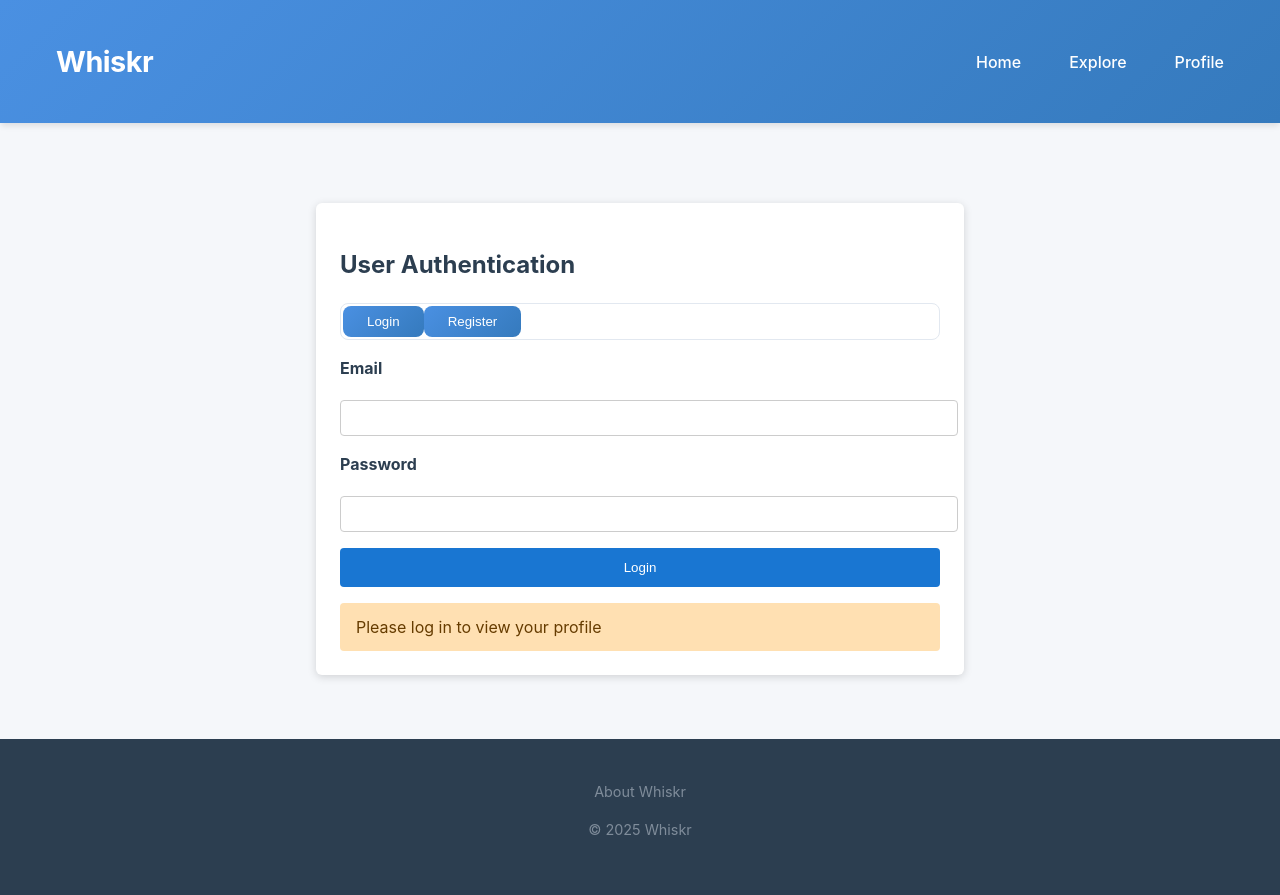
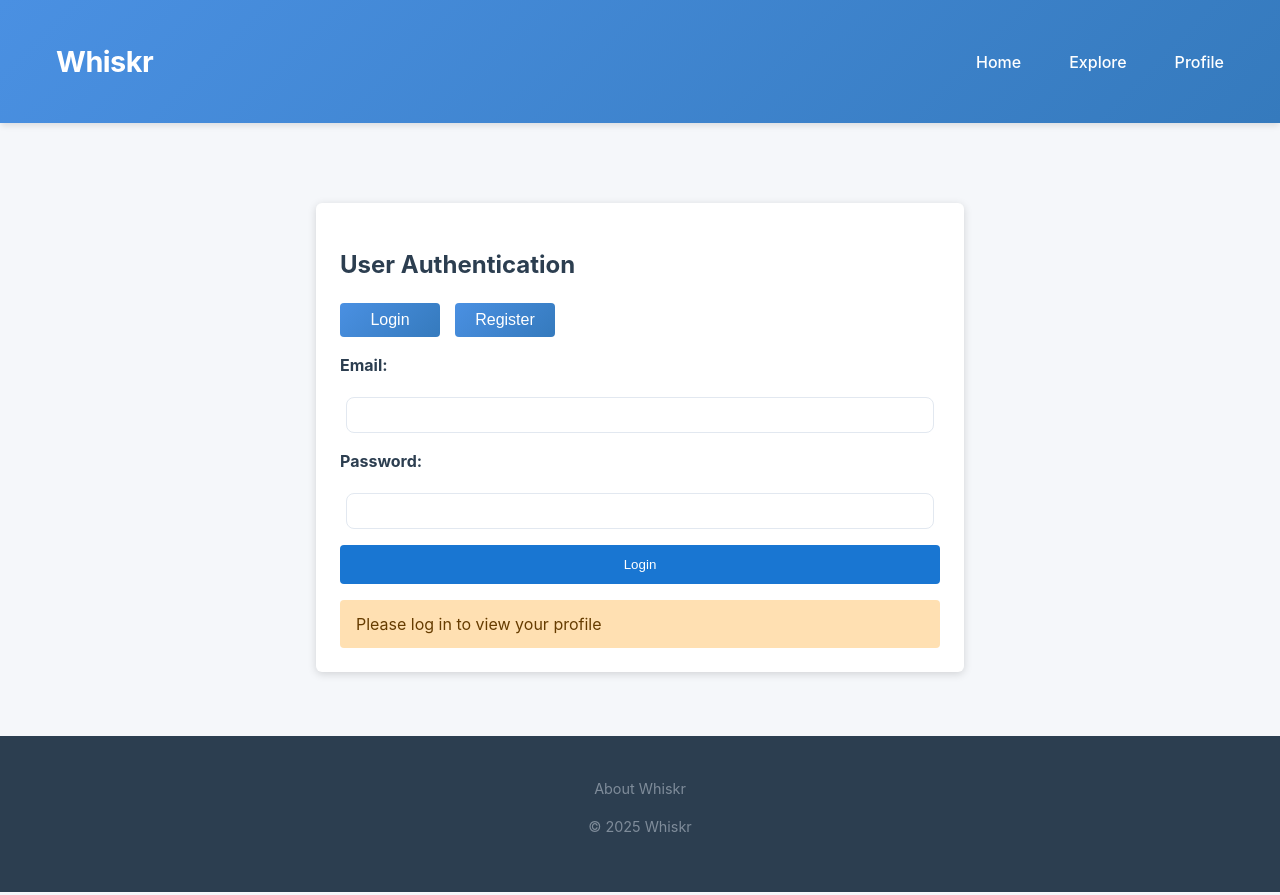
Before and after one commit to williamjwall/Whiskr, a React (Vite) app in the folder frontend/: page /user/1 in a window 1280 px wide. Both pictures are taken after a click on the button "Login". Built offline with nearby package versions, Linux system fonts and the light colour scheme.

Commit message:
Fix UI inconsistencies on login/register buttons and input fields

```diff
--- a/frontend/src/pages/User.jsx
+++ b/frontend/src/pages/User.jsx
@@ -86,7 +86,6 @@ export default function User() {
       const data = await loginUser(email, password);
       console.log('Login response data:', data);
 
-      // Store auth data using our utility
       const stored = storeUserAuth(data.token, data.userId, data.email);
       if (!stored) {
         setMessage("Error storing authentication data. Please try again.");
@@ -97,7 +96,6 @@ export default function User() {
       setEmail("");
       setPassword("");
 
-      // Force page refresh to update UI with logged-in state
       window.location.reload();
     } catch (error) {
       console.error("Login error:", error);
@@ -112,21 +110,11 @@ export default function User() {
       const data = await registerUser(email, password);
       console.log('Registration successful:', data);
 
-      // Extract userId based on response format
-      let userId = null;
-      if (data.id) {
-        userId = data.id;
-      } else if (data.userId) {
-        userId = data.userId;
-      } else if (data.user && data.user.id) {
-        userId = data.user.id;
-      }
-
+      let userId = data.id || data.userId || (data.user && data.user.id);
       if (!userId) {
         throw new Error("Invalid response format: missing user ID");
       }
 
-      // Store auth data
       const stored = storeUserAuth(data.token, userId, data.email || (data.user && data.user.email));
       if (!stored) {
         setMessage("Error storing authentication data. Please try again.");
@@ -149,20 +137,19 @@ export default function User() {
     window.location.reload();
   };
 
-  if (!authenticated) {
   return (
     <div className="user-page">
       <div className="card auth-card">
         <h2>User Authentication</h2>
         <div className="auth-tabs">
           <button
-              className={activeTab === "login" ? "active" : ""}
+            className={`auth-tab ${activeTab === "login" ? "active" : ""}`}
             onClick={() => setActiveTab("login")}
           >
             Login
           </button>
           <button
-              className={activeTab === "register" ? "active" : ""}
+            className={`auth-tab ${activeTab === "register" ? "active" : ""}`}
             onClick={() => setActiveTab("register")}
           >
             Register
@@ -170,14 +157,14 @@ export default function User() {
         </div>
         {activeTab === "login" && (
           <form onSubmit={handleLogin} className="auth-form">
-              <label>Email</label>
+            <label>Email:</label>
             <input
               type="email"
               value={email}
               onChange={(e) => setEmail(e.target.value)}
               required
             />
-              <label>Password</label>
+            <label>Password:</label>
             <input
               type="password"
               value={password}
@@ -189,30 +176,21 @@ export default function User() {
         )}
         {activeTab === "register" && (
           <form onSubmit={handleRegister} className="auth-form">
-              <div className="form-group">
-                <label htmlFor="register-email">Email:</label>
+            <label>Email:</label>
             <input
-                  id="register-email"
               type="email"
               value={email}
               onChange={(e) => setEmail(e.target.value)}
               required
             />
-              </div>
-              <div className="form-group">
-                <label htmlFor="register-password">Password:</label>
+            <label>Password:</label>
             <input
-                  id="register-password"
               type="password"
               value={password}
               onChange={(e) => setPassword(e.target.value)}
               required
-                  minLength="6"
             />
-              </div>
-              <button type="submit" className="auth-button">
-                Register
-              </button>
+            <button type="submit">Register</button>
           </form>
         )}
         {message && <div className="message">{message}</div>}
@@ -220,128 +198,3 @@ export default function User() {
     </div>
   );
 }
-
-  return (
-    <div className="profile-page">
-      <div className="profile-header">
-        <h1>My Profile</h1>
-        <p className="user-email">{userEmail}</p>
-      </div>
-
-      <div className="profile-tabs">
-        <button
-          className={`tab-button ${activeTab === "profile" ? "active" : ""}`}
-          onClick={() => setActiveTab("profile")}
-        >
-          Profile
-        </button>
-        <button
-          className={`tab-button ${activeTab === "recipes" ? "active" : ""}`}
-          onClick={() => setActiveTab("recipes")}
-        >
-          My Recipes
-        </button>
-        <button
-          className={`tab-button ${activeTab === "bookmarks" ? "active" : ""}`}
-          onClick={() => setActiveTab("bookmarks")}
-        >
-          Bookmarks
-        </button>
-      </div>
-
-      {activeTab === "profile" && (
-        <div className="card">
-          <h2>Welcome, {userEmail}!</h2>
-          <p>Manage your recipes, bookmarks, and account settings here.</p>
-          {message && <div className="message">{message}</div>}
-          <button onClick={handleLogout} className="logout-button">Sign Out</button>
-          <button
-            onClick={() => {
-              localStorage.clear();
-              window.location.reload();
-            }}
-            className="logout-button"
-            style={{marginLeft: '10px', background: '#333'}}
-          >
-            Force Refresh Session
-          </button>
-        </div>
-      )}
-
-      {activeTab === "recipes" && (
-        <div className="card">
-          <div className="recipes-header">
-            <h2>My Recipes</h2>
-            <Link to="/" className="create-recipe-button">Create New Recipe</Link>
-          </div>
-          <div className="recipe-grid">
-            {userRecipes.length > 0 ? (
-              userRecipes.map((recipe) => (
-                <div key={recipe.id} className="recipe-card">
-                  {recipe.image_url && (
-                    <div className="recipe-image">
-                      <img src={recipe.image_url} alt={recipe.title} />
-                    </div>
-                  )}
-                  <div className="recipe-content">
-                    <h3>{recipe.title}</h3>
-                    <div className="recipe-meta">
-                      <span className={`difficulty ${recipe.difficulty}`}>
-                        {recipe.difficulty}
-                      </span>
-                      <span className="time">{recipe.time_minutes} mins</span>
-                    </div>
-                    <p>{recipe.description}</p>
-                    <Link to={`/recipe/${recipe.id}`} className="view-recipe-link">
-                      View Recipe →
-                    </Link>
-                  </div>
-                </div>
-              ))
-            ) : (
-              <p className="no-items">You haven't created any recipes yet. Start sharing your culinary creations!</p>
-            )}
-          </div>
-        </div>
-      )}
-
-      {activeTab === "bookmarks" && (
-        <div className="card">
-          <div className="recipes-header">
-            <h2>My Bookmarks</h2>
-          </div>
-          <div className="recipe-grid">
-            {bookmarks.length > 0 ? (
-              bookmarks.map((bookmark) => (
-                <div key={bookmark.recipe_id} className="recipe-card">
-                  {bookmark.image_url && (
-                    <div className="recipe-image">
-                      <img src={bookmark.image_url} alt={bookmark.title} />
-                    </div>
-                  )}
-                  <div className="recipe-content">
-                    <h3>{bookmark.title}</h3>
-                    <div className="recipe-meta">
-                      <span className={`difficulty ${bookmark.difficulty}`}>
-                        {bookmark.difficulty}
-                      </span>
-                      <span className="time">{bookmark.time_minutes} mins</span>
-                    </div>
-                    <p>{bookmark.description}</p>
-                    <Link to={`/recipe/${bookmark.recipe_id}`} className="view-recipe-link">
-                      View Recipe →
-                    </Link>
-                  </div>
-                </div>
-              ))
-            ) : (
-              <p className="no-items">No saved recipes yet. Explore our recipes and save your favorites!</p>
-            )}
-          </div>
-        </div>
-      )}
-
-      {message && <div className="message">{message}</div>}
-    </div>
-  );
-}
--- a/frontend/src/styles.css
+++ b/frontend/src/styles.css
@@ -269,23 +269,32 @@ button.secondary {
 
 .auth-tabs {
   display: flex;
-  gap: 0;
-  margin-bottom: var(--spacing-md);
-  border: 1px solid var(--border-color);
-  border-radius: var(--border-radius);
-  padding: 2px;
+  justify-content: flex-start; /* Aligns buttons to the left */
+  gap: 15px; /* Keeps spacing between buttons */
+  margin-bottom: 1rem;
+  padding: 0;
+  border: none;
 }
 
 .auth-tab {
-  flex: 1;
-  background: none;
+  flex: 0; /* Prevents buttons from stretching */
+  min-width: 100px;
+  background-color: rgba(74, 144, 226, 0.2); /* Light blue tint for visibility */
   border: none;
-  padding: var(--spacing-sm) var(--spacing-md);
-  border-radius: calc(var(--border-radius) - 2px);
+  padding: 0.5rem 1rem;
+  font-size: 1rem;
+  cursor: pointer;
+  text-align: center;
+  border-radius: 4px; /* Keeps the same rounded style */
+  transition: background-color 0.3s ease; /* Smooth transition when switching */
+}
+
+.auth-tab:hover {
+  background-color: rgba(74, 144, 226, 0.4); /* Slightly stronger highlight on hover */
 }
 
 .auth-tab.active {
-  background-color: var(--primary-color);
+  background-color: var(--primary-color); /* Keeps full blue for active button */
   color: white;
 }
 
@@ -304,11 +313,12 @@ button.secondary {
   font-weight: bold;
 }
 
+/* Adjust input fields to be slightly shorter */
 .auth-form input[type="email"],
 .auth-form input[type="password"] {
-  padding: 0.5rem;
-  border: 1px solid #ccc;
-  border-radius: 4px;
+  width: 95%; /* Made the input fields slightly shorter */
+  margin: 0 auto; /* Centers the input fields */
+  display: block;
 }
 
 .auth-form button {
```
Lines whose indentation alone changed are shown as unchanged.
